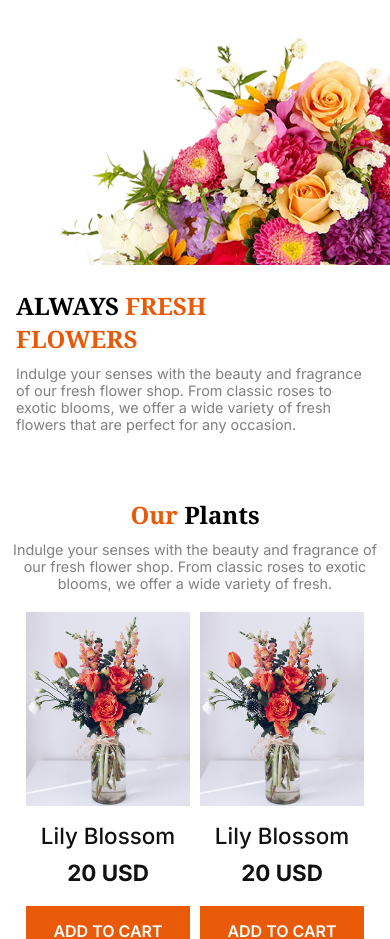
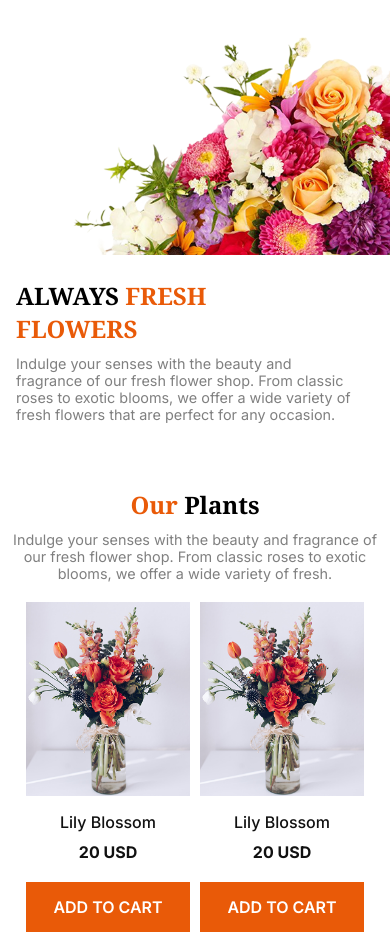
Before and after one commit to mahmudulhaque13/assignment-02, a plain HTML site: page index.html in a window 390 px wide. Shown: the part 106-1045 px from the top of the page. Drawn offline with Linux system fonts and the light colour scheme.

Commit message:
changed some styles

```diff
--- a/styles/styles.css
+++ b/styles/styles.css
@@ -70,6 +70,7 @@ body {
 }
 #home {
   color: #252432;
+  font-weight: 700;
 }
 #cart {
   color: black;
@@ -80,7 +81,7 @@ body {
   max-width: 1140px;
   margin: 120px 150px;
   justify-content: space-between;
-  align-items: center;
+  align-items: last baseline;
 }
 .banner-left {
   flex: 1;
@@ -155,6 +156,12 @@ body {
 .plants-lover-left {
 }
 
+/* @keyframes badge-rotate {
+    from{ transform: rotate(0deg);} to {
+      transform: rotate(360deg);
+    }
+    } */
+
 .badge {
   width: 286px;
   height: 286px;
@@ -163,7 +170,9 @@ body {
   bottom: 50%;
   right: 20%;
   transform: translate(-100%, -50%);
+  /* animation: badge-rotate 3s infinite; */
 }
+
 .flower-store {
 }
 .plants-lover {
@@ -365,6 +374,7 @@ body {
   .banner {
     flex-direction: column-reverse;
     margin: 25px 0;
+    margin-left: 16px;
   }
   .banner-left {
     margin: 20px 16px 40px;
@@ -392,6 +402,12 @@ body {
   }
   .add-cart {
     width: 100%;
+  }
+  .flower-name {
+    font-size: 1rem;
+  }
+  .price {
+    font-size: 1rem;
   }
 
   .flower-plant-lover {
```
